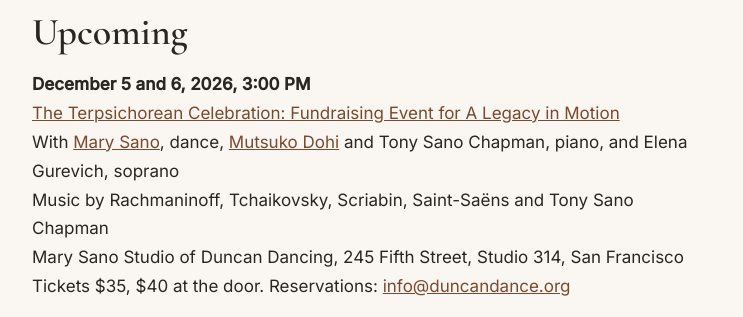
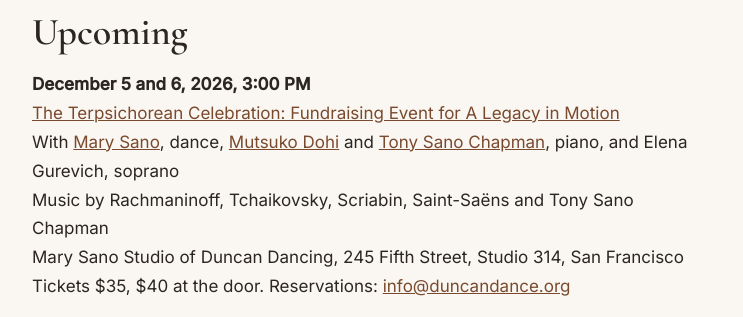
Before and after one commit to lurk1ndog/lifeandcello-site, a plain HTML site: page events/index.html in a window 1280 px wide. Shown: the part 828-1145 px from the top of the page, without its empty margins (108-851 px from the left). Drawn offline with nearby package versions, Linux system fonts and the light colour scheme.

Commit message:
Events: link Tony Sano Chapman
Co-Authored-By: Claude Fable 5.2 <noreply@anthropic.com>
Claude-Session: https://claude.ai/code/session_01QTXCsZABiNKw83aDjevyoJ

```diff
--- a/events/index.html
+++ b/events/index.html
@@ -20,7 +20,7 @@
 <h2>Upcoming</h2>
 <p><strong>December 5 and 6, 2026, 3:00 PM</strong><br>
 <a href="https://duncandance.org/shows/the-terpsichorean-celebration/">The Terpsichorean Celebration: Fundraising Event for A Legacy in Motion</a><br>
-With <a href="https://duncandance.org/biography-of-mary-sano/">Mary Sano</a>, dance, <a href="https://sites.google.com/site/mutsukodohi">Mutsuko Dohi</a> and Tony Sano Chapman, piano, and Elena Gurevich, soprano<br>
+With <a href="https://duncandance.org/biography-of-mary-sano/">Mary Sano</a>, dance, <a href="https://sites.google.com/site/mutsukodohi">Mutsuko Dohi</a> and <a href="https://tonysano.com">Tony Sano Chapman</a>, piano, and Elena Gurevich, soprano<br>
 Music by Rachmaninoff, Tchaikovsky, Scriabin, Saint-Saëns and Tony Sano Chapman<br>
 Mary Sano Studio of Duncan Dancing, 245 Fifth Street, Studio 314, San Francisco<br>
 Tickets $35, $40 at the door. Reservations: <a href="mailto:info@duncandance.org">info@duncandance.org</a></p>
```
